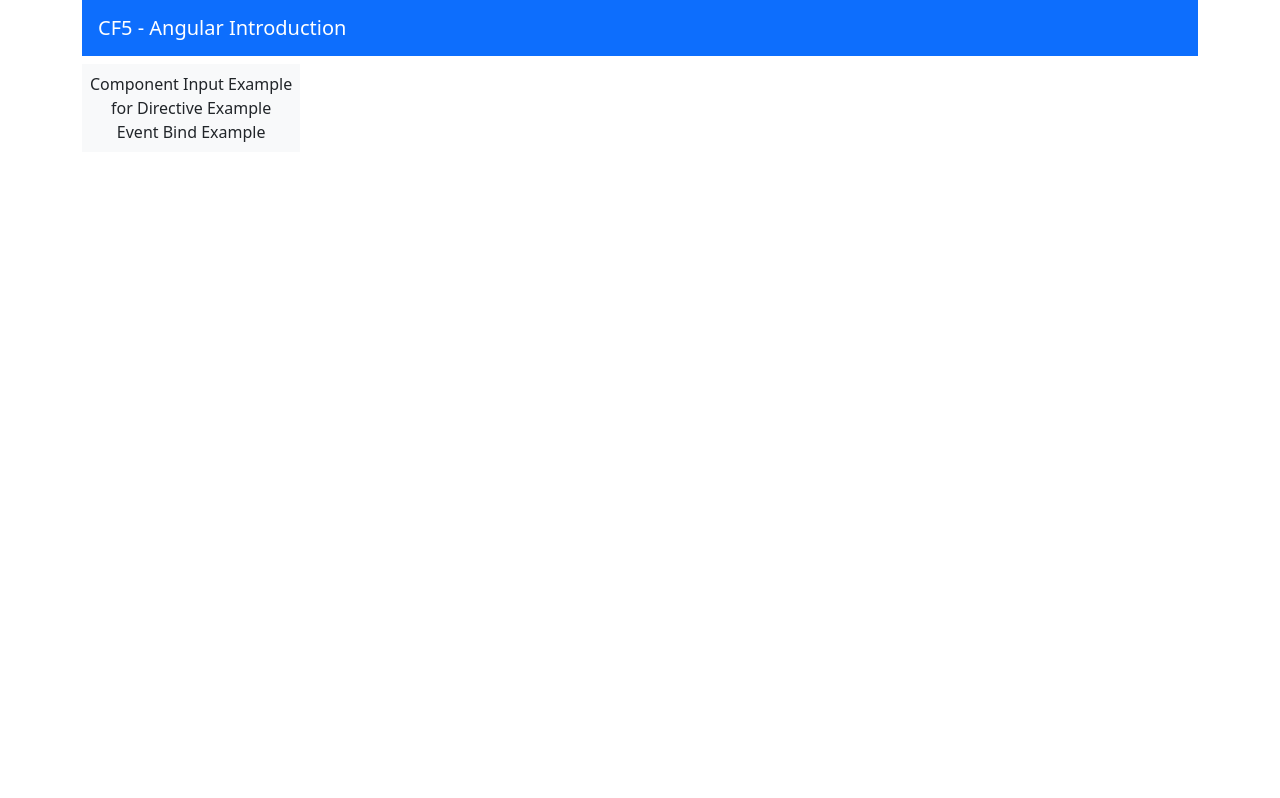
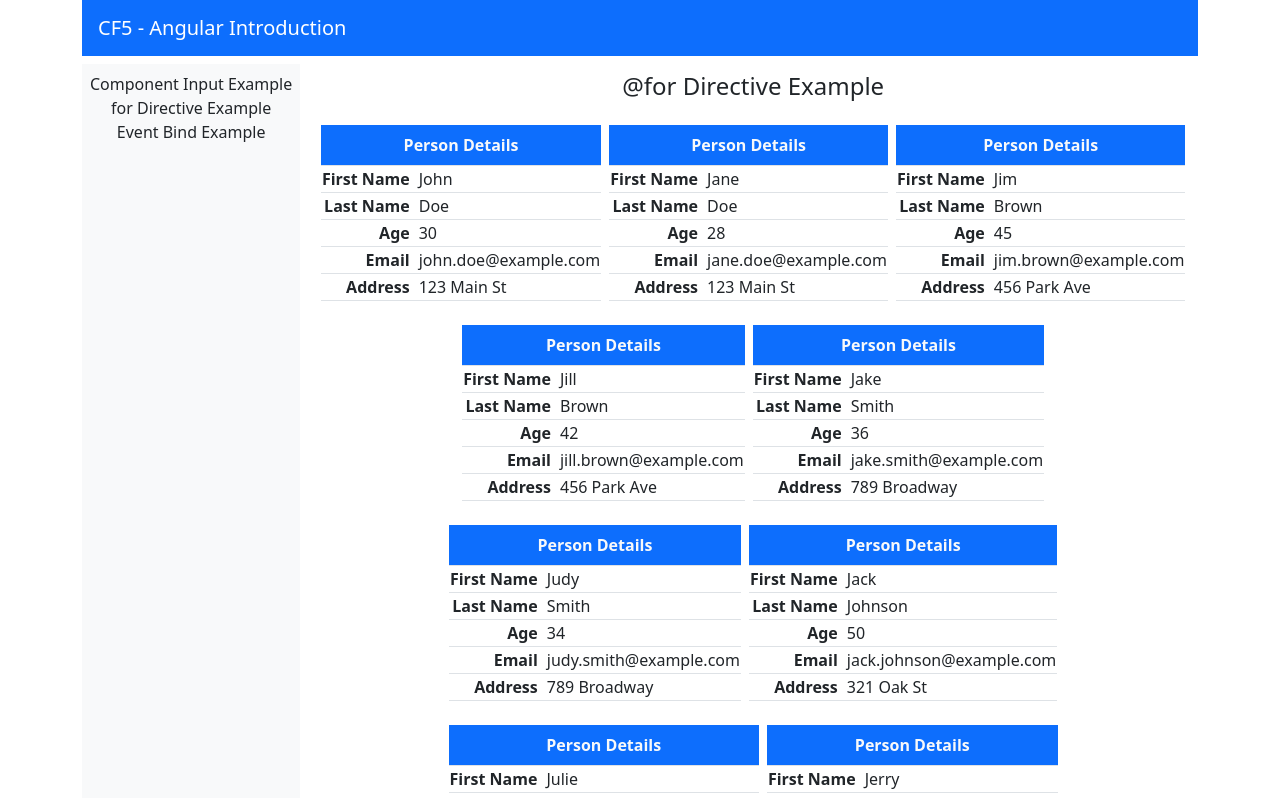
Before and after one commit to RenaMygdali/angular-introduction, an Angular app: page /for-directive-example in a window 1280 px wide. Before the commit this address led to /. Shown: the top 798 px of the page. Built offline with nearby package versions, Linux system fonts and the light colour scheme.

Commit message:
routing primer finished

```diff
--- a/src/app/app.component.html
+++ b/src/app/app.component.html
@@ -7,9 +7,12 @@
 
     <div class="d-flex flex-row gap-2">
       <div class="d-flex flex-column text-nowrap bg-light p-2">
-        <span role="button">Component Input Example</span>
-        <span role="button">{{ 'for' }} Directive Example</span>
-        <span role="button" routerLink="event-bind-example">Event Bind Example</span>
+        <span role="button" routerLink="component-input-example"
+          >Component Input Example</span>
+        <span role="button" routerLink="for-directive-example"
+          >{{ 'for' }} Directive Example</span>
+        <span role="button" routerLink="event-bind-example"
+          >Event Bind Example</span>
       </div>
 
       <div class="flex-grow-1 p-2 text-nowrap">
--- a/src/app/app.component.ts
+++ b/src/app/app.component.ts
@@ -9,101 +9,10 @@
   standalone: true,
   imports: [
     RouterLink,
-    RouterOutlet,
-    PersonTableComponent,
-    EventBindExampleComponent],
+    RouterOutlet],
   templateUrl: './app.component.html',
   styleUrl: './app.component.css'
 })
 export class AppComponent {
 
-
-  person0 = {
-    givenName: 'Rena',
-    surName: 'Migdali',
-    age: 36,
-    email: 'renamygdali@aueb.gr',
-    address: 'Patision 80'
-  };
-
-  person1 = {
-    givenName: 'Detjon',
-    surName: 'Gjocaj',
-    age: 33,
-    email: 'gjocaj@aueb.gr',
-    address: 'Ermou 110'
-  };
-
-  users: Person[] = [
-    {
-      givenName: 'John',
-      surName: 'Doe',
-      age: 30,
-      email: 'john.doe@example.com',
-      address: '123 Main St',
-    },
-    {
-      givenName: 'Jane',
-      surName: 'Doe',
-      age: 28,
-      email: 'jane.doe@example.com',
-      address: '123 Main St',
-    },
-    {
-      givenName: 'Jim',
-      surName: 'Brown',
-      age: 45,
-      email: 'jim.brown@example.com',
-      address: '456 Park Ave',
-    },
-    {
-      givenName: 'Jill',
-      surName: 'Brown',
-      age: 42,
-      email: 'jill.brown@example.com',
-      address: '456 Park Ave',
-    },
-    {
-      givenName: 'Jake',
-      surName: 'Smith',
-      age: 36,
-      email: 'jake.smith@example.com',
-      address: '789 Broadway',
-    },
-    {
-      givenName: 'Judy',
-      surName: 'Smith',
-      age: 34,
-      email: 'judy.smith@example.com',
-      address: '789 Broadway',
-    },
-    {
-      givenName: 'Jack',
-      surName: 'Johnson',
-      age: 50,
-      email: 'jack.johnson@example.com',
-      address: '321 Oak St',
-    },
-    {
-      givenName: 'Julie',
-      surName: 'Johnson',
-      age: 48,
-      email: 'julie.johnson@example.com',
-      address: '321 Oak St',
-    },
-    {
-      givenName: 'Jerry',
-      surName: 'Davis',
-      age: 55,
-      email: 'jerry.davis@example.com',
-      address: '654 Pine St',
-    },
-    {
-      givenName: 'June',
-      surName: 'Davis',
-      age: 53,
-      email: 'june.davis@example.com',
-      address: '654 Pine St',
-    },
-  ];
 }
--- /dev/null
+++ b/src/app/components/component-input-example/component-input-example.component.html
@@ -0,0 +1,7 @@
+<h4 class="mb-4">Component Input Example</h4>
+
+<div class="d-flex justify-content-center gap-5 text-nowrap">
+   <app-person-table [person]="person0"></app-person-table>
+   <app-person-table></app-person-table>
+   <app-person-table [person]="person1"></app-person-table>
+</div>
--- /dev/null
+++ b/src/app/components/component-input-example/component-input-example.component.ts
@@ -0,0 +1,29 @@
+import { Component } from '@angular/core';
+import { Person } from 'src/app/shared/interfaces/person';
+import { PersonTableComponent } from '../person-table/person-table.component';
+
+@Component({
+  selector: 'app-component-input-example',
+  standalone: true,
+  imports: [PersonTableComponent],
+  templateUrl: './component-input-example.component.html',
+  styleUrl: './component-input-example.component.css'
+})
+export class ComponentInputExampleComponent {
+  person0: Person = {
+    givenName: 'Rena',
+    surName: 'Migdali',
+    age: 36,
+    email: 'renamygdali@aueb.gr',
+    address: 'Patision 80'
+  };
+
+  person1: Person = {
+    givenName: 'Detjon',
+    surName: 'Gjocaj',
+    age: 33,
+    email: 'gjocaj@aueb.gr',
+    address: 'Ermou 110'
+  };
+
+}
--- /dev/null
+++ b/src/app/components/for-directive-example/for-directive-example.component.html
@@ -0,0 +1,7 @@
+<h4 class="mb-4">{{ '@for' }} Directive Example</h4>
+
+  <div class="d-flex justify-content-center flex-wrap text-nowrap gap-2">
+    @for(user of users; track user) {
+      <app-person-table [person]="user"></app-person-table>
+    }
+  </div>
--- /dev/null
+++ b/src/app/components/for-directive-example/for-directive-example.component.ts
@@ -0,0 +1,86 @@
+import { Component } from '@angular/core';
+import { Person } from 'src/app/shared/interfaces/person';
+import { PersonTableComponent } from '../person-table/person-table.component';
+
+@Component({
+  selector: 'app-for-directive-example',
+  standalone: true,
+  imports: [PersonTableComponent],
+  templateUrl: './for-directive-example.component.html',
+  styleUrl: './for-directive-example.component.css'
+})
+export class ForDirectiveExampleComponent {
+  users: Person[] = [
+    {
+      givenName: 'John',
+      surName: 'Doe',
+      age: 30,
+      email: 'john.doe@example.com',
+      address: '123 Main St',
+    },
+    {
+      givenName: 'Jane',
+      surName: 'Doe',
+      age: 28,
+      email: 'jane.doe@example.com',
+      address: '123 Main St',
+    },
+    {
+      givenName: 'Jim',
+      surName: 'Brown',
+      age: 45,
+      email: 'jim.brown@example.com',
+      address: '456 Park Ave',
+    },
+    {
+      givenName: 'Jill',
+      surName: 'Brown',
+      age: 42,
+      email: 'jill.brown@example.com',
+      address: '456 Park Ave',
+    },
+    {
+      givenName: 'Jake',
+      surName: 'Smith',
+      age: 36,
+      email: 'jake.smith@example.com',
+      address: '789 Broadway',
+    },
+    {
+      givenName: 'Judy',
+      surName: 'Smith',
+      age: 34,
+      email: 'judy.smith@example.com',
+      address: '789 Broadway',
+    },
+    {
+      givenName: 'Jack',
+      surName: 'Johnson',
+      age: 50,
+      email: 'jack.johnson@example.com',
+      address: '321 Oak St',
+    },
+    {
+      givenName: 'Julie',
+      surName: 'Johnson',
+      age: 48,
+      email: 'julie.johnson@example.com',
+      address: '321 Oak St',
+    },
+    {
+      givenName: 'Jerry',
+      surName: 'Davis',
+      age: 55,
+      email: 'jerry.davis@example.com',
+      address: '654 Pine St',
+    },
+    {
+      givenName: 'June',
+      surName: 'Davis',
+      age: 53,
+      email: 'june.davis@example.com',
+      address: '654 Pine St',
+    },
+  ];
+
+}
```
Also changed, not shown: src/app/app.routes.ts (+6 -2 lines), src/app/components/component-input-example/component-input-example.component.css (added), src/app/components/for-directive-example/for-directive-example.component.css (added), 1 other file (tests, documents, lock files or other folders).
